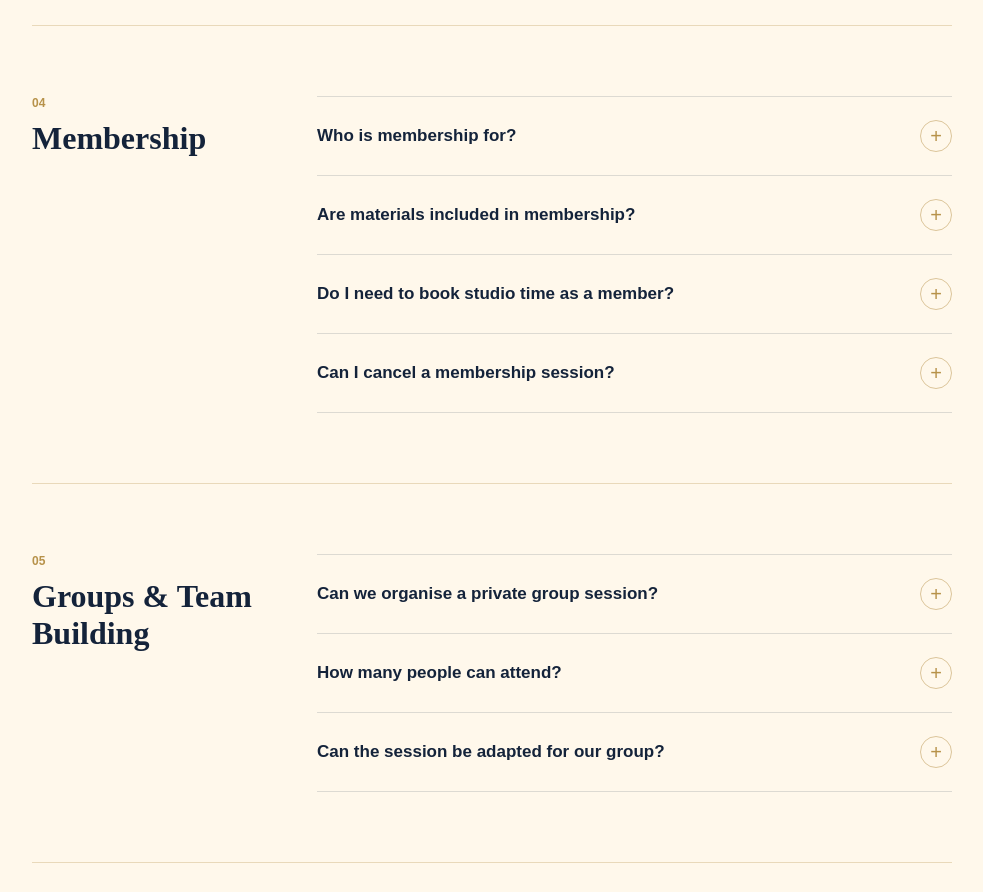
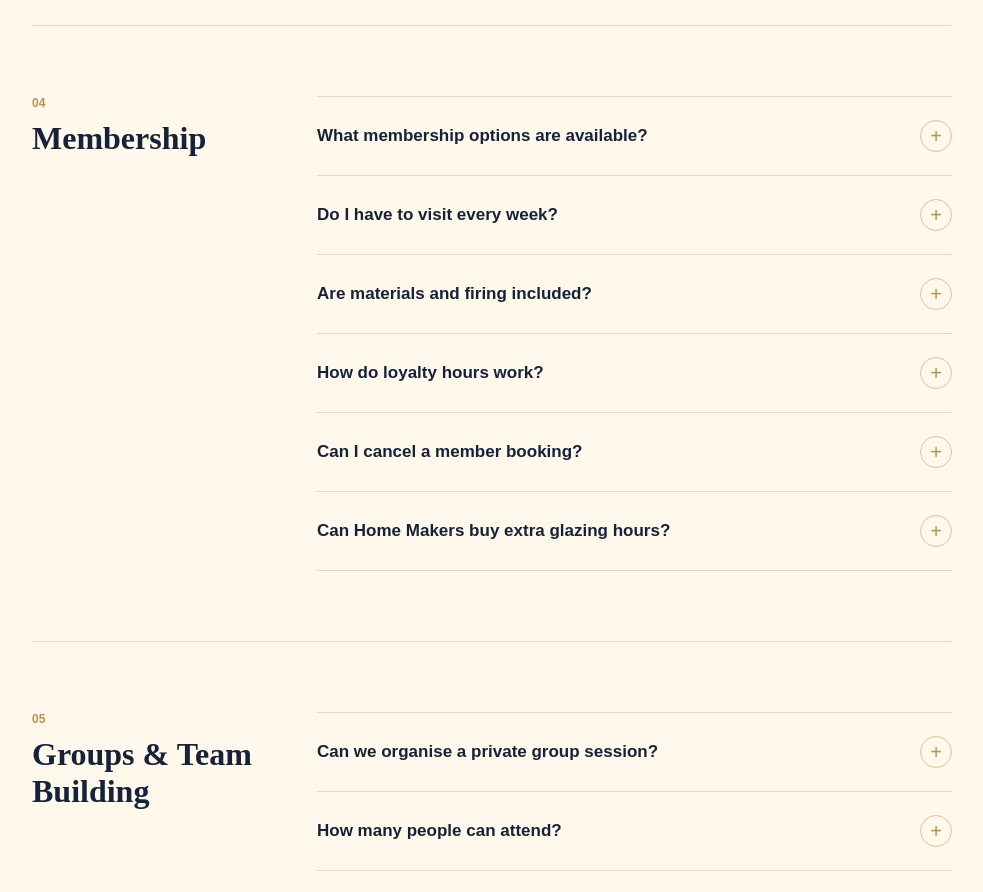
Before and after one commit to guzzep/crafteris-studio-website, a Next.js app: page /faqs in a window 1280 px wide. Shown: the part 1760-2652 px from the top of the page, without its empty margins (148-1131 px from the left). Built offline with nearby package versions, Linux system fonts and the light colour scheme; no server answers; the database is empty.

Commit message:
Update membership and PYOP FAQs and prevent legacy database FAQ overrides

```diff
--- a/src/app/faqs/FAQsClient.tsx
+++ b/src/app/faqs/FAQsClient.tsx
@@ -89,7 +89,7 @@ const fallbackGroups: FAQGroup[] = [
         title:
           "How does Paint Your Own Pottery work?",
         text:
-          "You choose a pottery piece from the studio shelves, decorate it using the available colours and tools, then leave it with us. Crafteris takes care of the glazing and firing afterwards.",
+          "You choose a pottery piece from the studio shelves, decorate it using the available colours and tools, then leave it with us. Crafteris takes care of the glazing and firing afterwards. Sessions last two hours. A €10 per participant booking deposit is credited against the final purchase, with a €22 minimum spend per painter. PYOP does not qualify for member discounts or loyalty rewards.",
       },
       {
         title:
@@ -106,36 +106,34 @@ const fallbackGroups: FAQGroup[] = [
     ],
   },
   {
-    key:
-      "membership",
-    title:
-      "Membership",
-    items: [
+  "key": "membership",
+  "title": "Membership",
+  "items": [
     {
-        title:
-          "Who is membership for?",
-        text:
-          "Membership is for people who want to return regularly and work more independently in the studio. It is especially useful once you already have enough confidence to continue personal projects.",
+      "title": "What membership options are available?",
+      "text": "Maker Light, Daytime and Plus offer monthly or six-month prepaid access. Flexible Maker 10 and 20 are three-month memberships. Home Maker offers six or twelve general studio hours over six or twelve months. Unlimited Maker is by enquiry and approval."
     },
     {
-        title:
-          "Are materials included in membership?",
-        text:
-          "No. Materials are charged separately depending on what you use. Relevant standard firings are included with the membership options currently shown on the website.",
+      "title": "Do I have to visit every week?",
+      "text": "No. Weekly equivalents are not weekly limits. Use your available eligible balance flexibly. Monthly hours release after successful payments; prepaid Maker hours are available upfront."
     },
     {
-        title:
-          "Do I need to book studio time as a member?",
-        text:
-          "Yes. Studio access is still managed through bookings so that the space and equipment can be used safely and fairly.",
+      "title": "Are materials and firing included?",
+      "text": "Studio access is separate. Regular Maker pottery processing is €18/kg including studio clay, standard glaze and both firings. Home Maker processing is €16/kg with clay purchased separately. Eligible retail purchases receive a 10% member discount."
     },
     {
-        title:
-          "Can I cancel a membership session?",
-        text:
-          "Membership bookings should be cancelled at least 24 hours in advance where required. The exact membership terms will be shown before joining.",
+      "title": "How do loyalty hours work?",
+      "text": "Earn two general studio hours per €100 of eligible spending after discounts, including VAT. Unused qualifying spend carries forward. Rewards expire after 12 calendar months and require active eligible membership to use."
     },
-    ],
+    {
+      "title": "Can I cancel a member booking?",
+      "text": "Cancel or reschedule at least 24 hours before the start to retain booked hours. Late cancellations, late rescheduling and no-shows forfeit the original hours. Studio cancellations carry no member penalty."
+    },
+    {
+      "title": "Can Home Makers buy extra glazing hours?",
+      "text": "Yes: €8 for one hour, €35 for five or €60 for ten. Purchased glazing hours do not expire but require active eligible membership. They are glazing-only; general hours can also be used for glazing."
+    }
+  ]
 },
   {
     key: "groups",
@@ -319,7 +317,7 @@ export default function FAQsClient({
           }
 
           const items =
-            Array.isArray(
+            (fallbackGroup.key === "membership" || fallbackGroup.key === "pyop") ? fallbackGroup.items : Array.isArray(
               section?.content
                 ?.items
             ) &&
```
Lines whose indentation alone changed are shown as unchanged.
